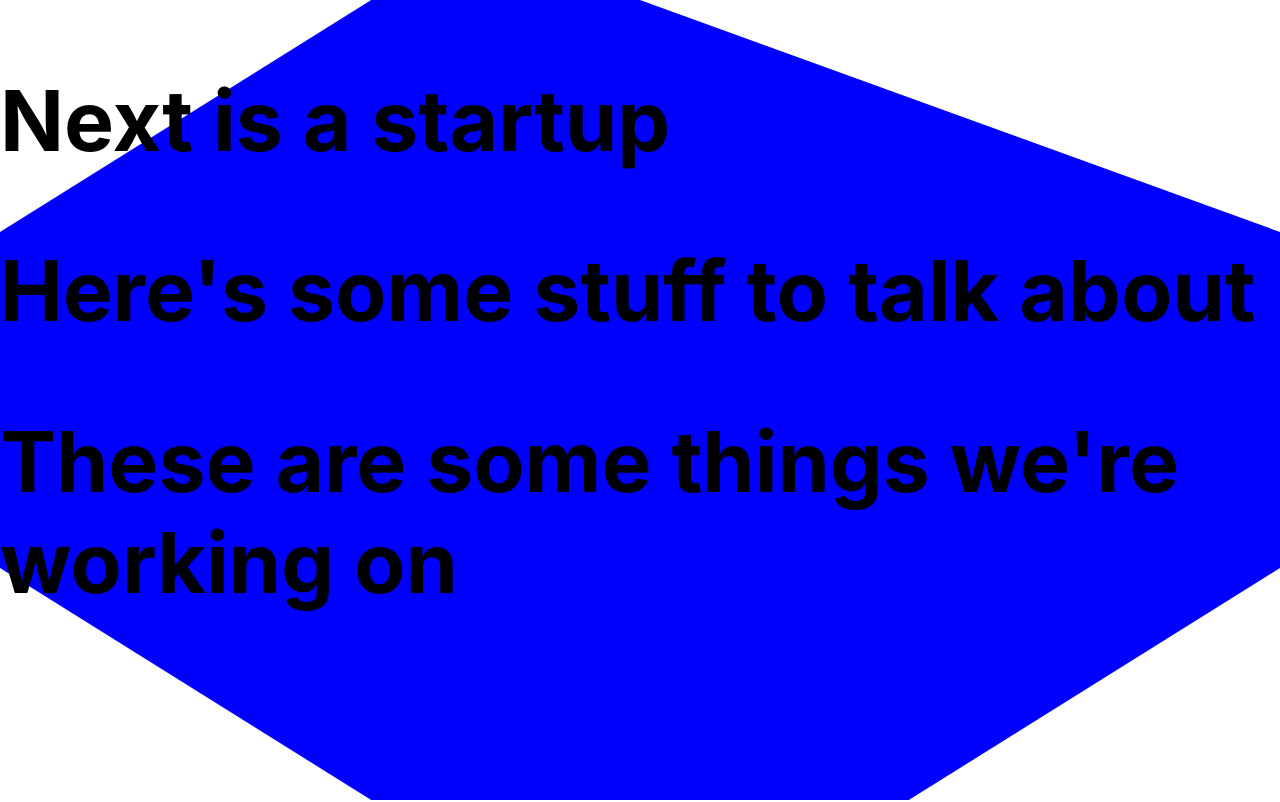
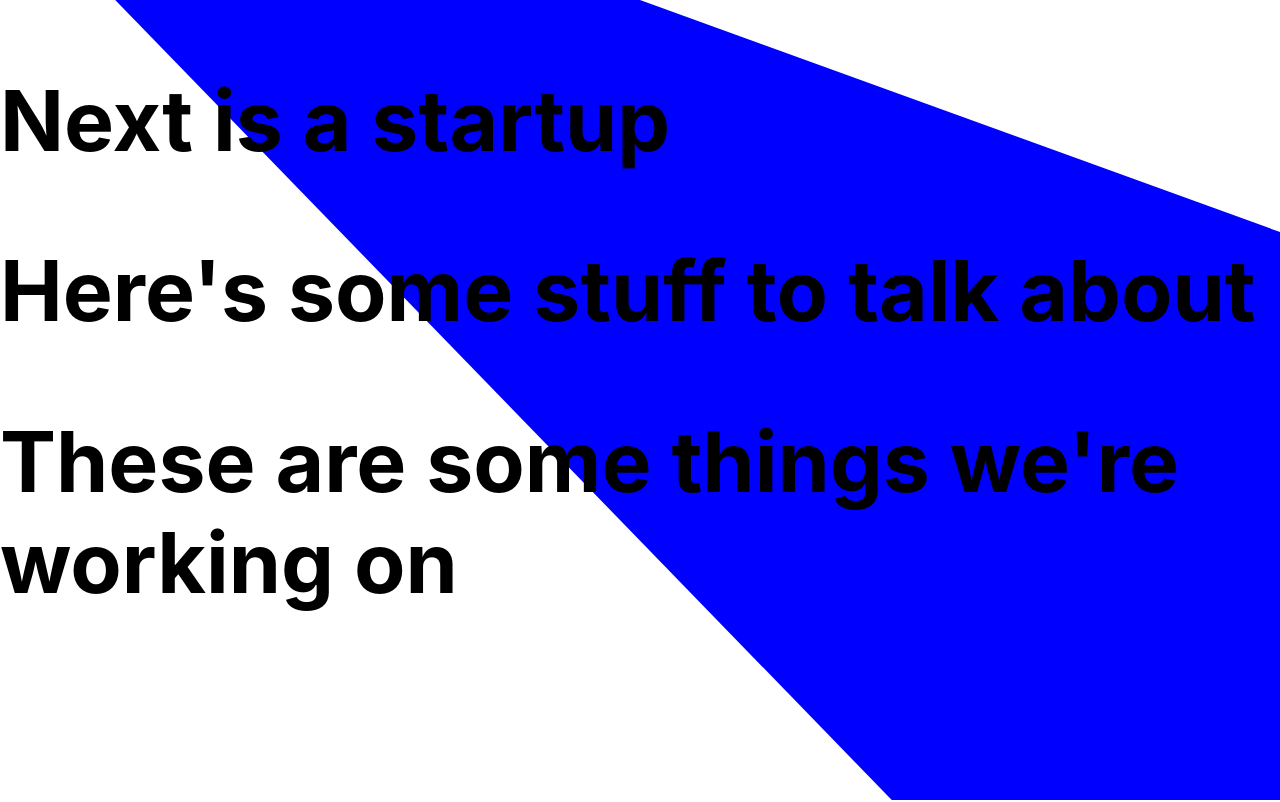
Before and after one commit to buildwhatsnext/Next--Website, a Next.js app: page / in a window 1280 px wide. Shown: the top 802 px of the page. Built offline with nearby package versions, Linux system fonts and the light colour scheme.

Commit message:
changing size of shapes

```diff
--- a/styles/index.scss
+++ b/styles/index.scss
@@ -47,7 +47,7 @@ html, body {
   grid-column: 1 / -1;
   grid-row: 1 / -1;
   clip-path: polygon(
-    29% 0, 50% 0, 100% 29%, 100% 71%, 71% 100%, 29% 100%, 0 71%, 0 29%
+    9% 0, 50% 0, 100% 29%, 100% 150%
   );
   background-color: blue;
 }
```
